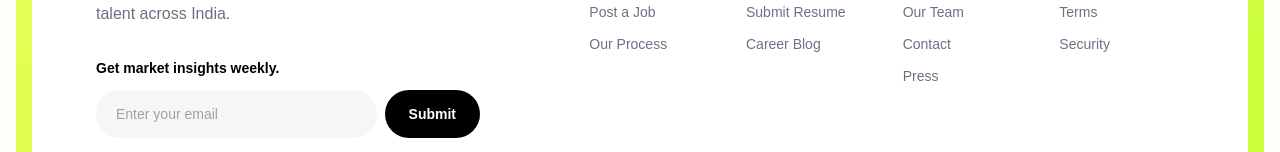
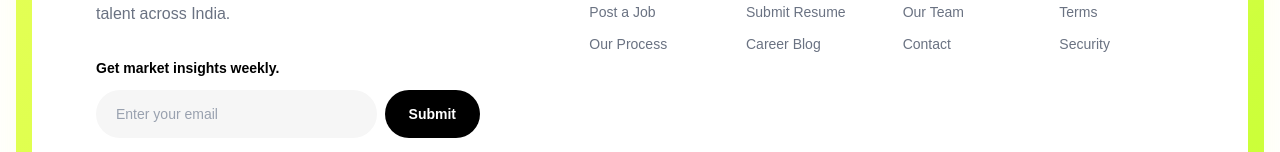
Before and after one commit to enlivotechnologies/career-planet, a Next.js app: page / in a window 1280 px wide. Shown: the part 5163-5315 px from the top of the page. Built offline with nearby package versions, Linux system fonts and the light colour scheme; no server answers; the database is empty.

Commit message:
Update jobs page UI and remove job seekers link

```diff
--- a/src/components/CTASection.tsx
+++ b/src/components/CTASection.tsx
@@ -121,7 +121,7 @@ export default function CTAFooterCombined() {
                     <li><a href="/about" className="hover:text-black transition-colors">About Us</a></li>
                     <li><a href="#" className="hover:text-black transition-colors">Our Team</a></li>
                     <li><a href="/contact" className="hover:text-black transition-colors">Contact</a></li>
-                    <li><a href="#" className="hover:text-black transition-colors">Press</a></li>
+
                   </ul>
                 </div>
 
```
